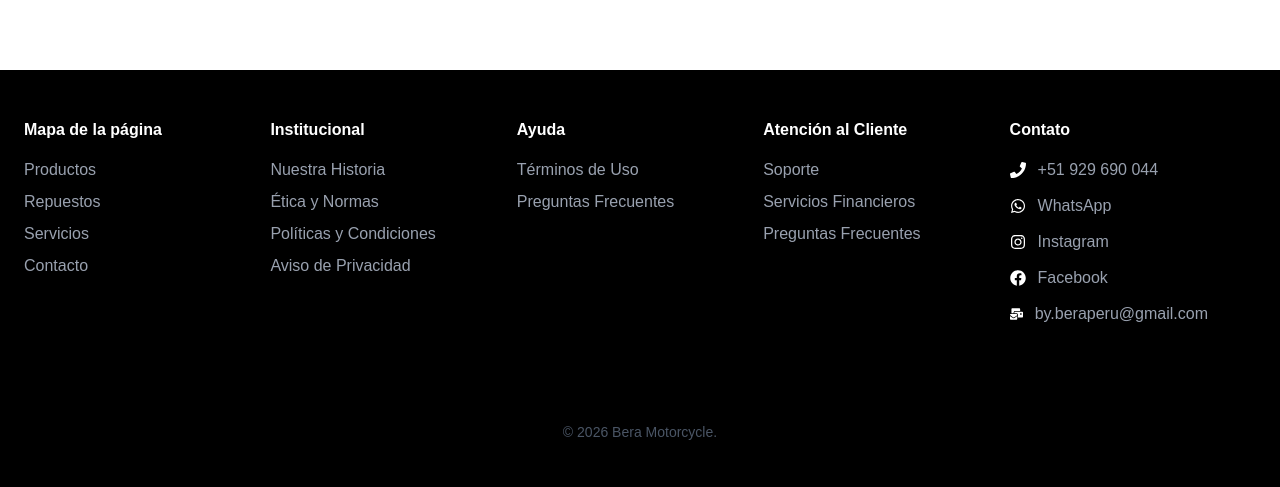
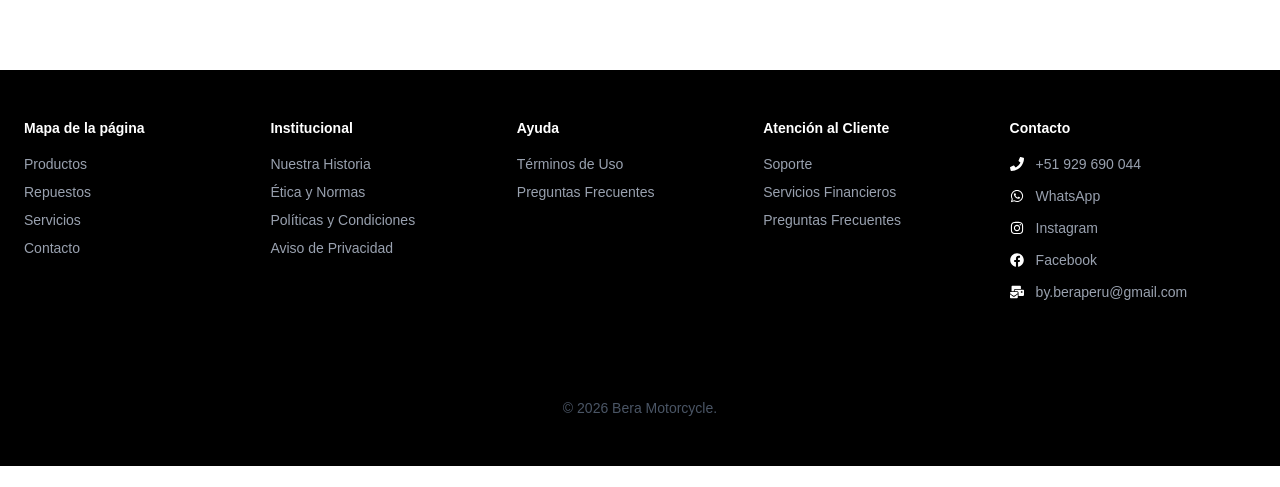
Before and after one commit to NelsonVillarreal/bera-motorcycles, a Next.js app: page / in a window 1280 px wide. Shown: the part 2197-2684 px from the top of the page. After the commit the page ends 2663 px from the top, so only its background shows below. Built offline with nearby package versions, Linux system fonts and the light colour scheme.

Commit message:
Fix: Correção footer icone

```diff
--- a/app/components/header/footer/index.tsx
+++ b/app/components/header/footer/index.tsx
@@ -3,13 +3,14 @@ import {
     FaFacebook,
     FaInstagram,
     FaMailBulk,
+    FaMailchimp,
     FaPhone,
     FaWhatsapp
 } from "react-icons/fa"
 
 export const Footer = () => {
     return (
-        <footer className="bg-black text-gray-400 py-12 mt-20">
+        <footer className="bg-black text-gray-400 py-12 mt-20 text-xs md:text-sm">
 
             <div className="max-w-7xl mx-auto px-6 grid md:grid-cols-5 gap-12">
 
@@ -51,8 +52,8 @@ export const Footer = () => {
                 </div>
 
                 <div>
-                    <h4 className="text-white font-bold mb-4">Contato</h4>
-                    <ul className="space-y-3">
+                    <h4 className="text-white font-bold mb-4">Contacto</h4>
+                    <ul className="space-y-3 flex-shrink-0">
                         <li className="flex items-center gap-3">
                             <FaPhone className="text-white" />
                             <span>+51 929 690 044</span>
@@ -71,7 +72,7 @@ export const Footer = () => {
                         </li>
                         <li className="flex items-center gap-3">
                             <FaMailBulk className="text-white" />
-                            <Link href="/" target="_blank">by.beraperu@gmail.com</Link>
+                            <Link className="break-all" href="/" target="_blank">by.beraperu@gmail.com</Link>
                         </li>
                     </ul>
                 </div>
```
